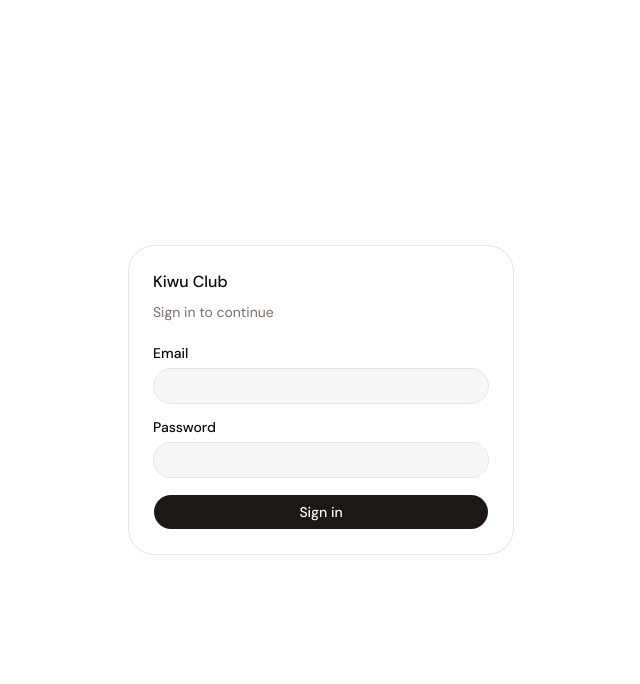
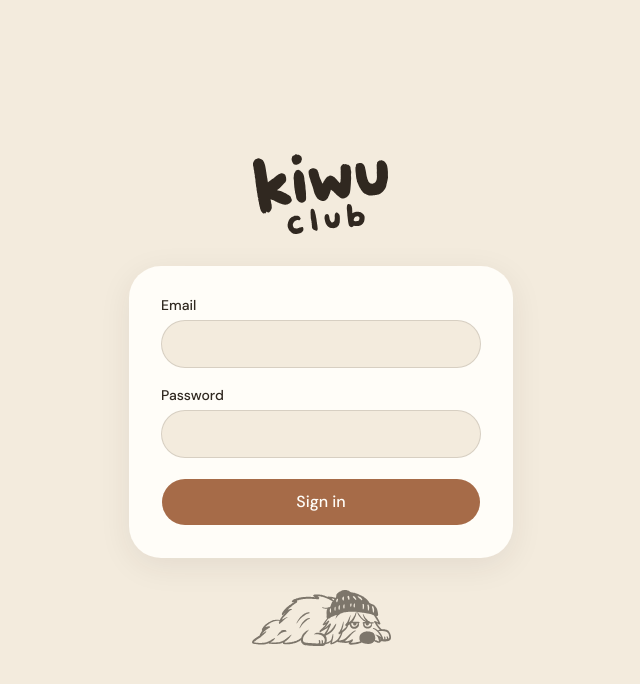
Before and after one commit to raulmouzo/kiwu-club, a Next.js app: page /login in a window 1280 px wide. Shown: the top 684 px of the page, without its empty margins (319-959 px from the left). Built offline with nearby package versions, Linux system fonts and the light colour scheme.

Commit message:
style(auth): match the login and no-access pages to the brand

```diff
--- a/app/login/page.tsx
+++ b/app/login/page.tsx
@@ -2,31 +2,23 @@
 
 import { useActionState } from "react"
 
+import { Brand } from "@/components/brand"
 import { Button } from "@/components/ui/button"
-import {
-  Card,
-  CardContent,
-  CardDescription,
-  CardHeader,
-  CardTitle,
-} from "@/components/ui/card"
 import { Input } from "@/components/ui/input"
 import { Label } from "@/components/ui/label"
-
 import { login } from "@/lib/actions/auth"
 
 export default function LoginPage() {
   const [state, formAction, pending] = useActionState(login, null)
 
   return (
-    <main className="flex min-h-svh items-center justify-center p-6">
-      <Card className="w-full max-w-sm">
-        <CardHeader>
-          <CardTitle>Kiwu Club</CardTitle>
-          <CardDescription>Sign in to continue</CardDescription>
-        </CardHeader>
-        <CardContent>
-          <form action={formAction} className="flex flex-col gap-4">
+    <main className="kiwu-light flex min-h-svh flex-col items-center justify-center gap-8 p-6">
+      <Brand name="logo" className="h-20 text-foreground" />
+
+      <form
+        action={formAction}
+        className="flex w-full max-w-sm flex-col gap-5 rounded-[2rem] bg-card p-8 shadow-[0_8px_32px_rgb(48_40_32/0.08)]"
+      >
         <div className="flex flex-col gap-2">
           <Label htmlFor="email">Email</Label>
           <Input
@@ -35,6 +27,7 @@
             type="email"
             autoComplete="email"
             required
+            className="h-12 rounded-2xl bg-background px-4 text-base"
           />
         </div>
         <div className="flex flex-col gap-2">
@@ -45,6 +38,7 @@
             type="password"
             autoComplete="current-password"
             required
+            className="h-12 rounded-2xl bg-background px-4 text-base"
           />
         </div>
         {state?.error && (
@@ -52,12 +46,12 @@
             {state.error}
           </p>
         )}
-            <Button type="submit" disabled={pending}>
+        <Button type="submit" size="lg" className="h-12 text-base" disabled={pending}>
           {pending ? "Signing in…" : "Sign in"}
         </Button>
       </form>
-        </CardContent>
-      </Card>
+
+      <Brand name="tumbadete" className="h-14 text-foreground/60" />
     </main>
   )
 }
--- a/app/page.tsx
+++ b/app/page.tsx
@@ -11,7 +11,7 @@
   if (role === "staff") redirect("/staff")
 
   return (
-    <main className="flex min-h-svh flex-col items-center justify-center gap-4 p-6 text-center">
+    <main className="kiwu-light flex min-h-svh flex-col items-center justify-center gap-4 p-6 text-center">
       <p>This account has no access yet. Ask an admin to assign a role.</p>
       <ActionButton action={logout} variant="outline">
         Sign out
```
Lines whose indentation alone changed are shown as unchanged.
